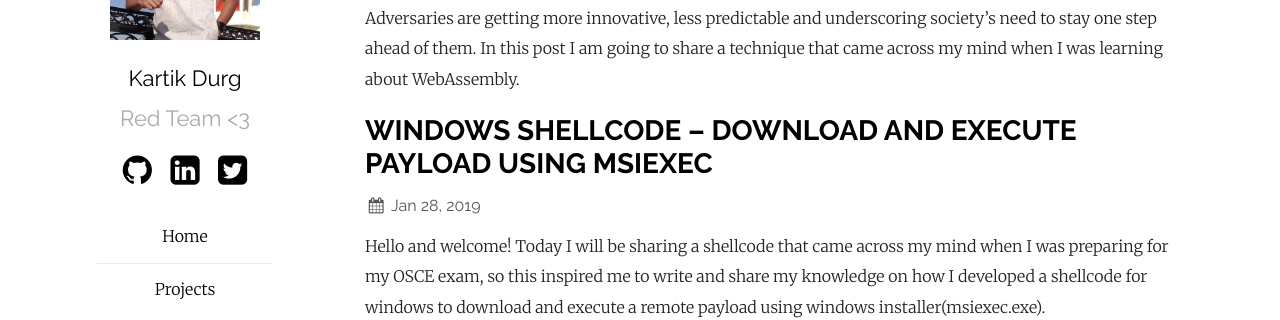
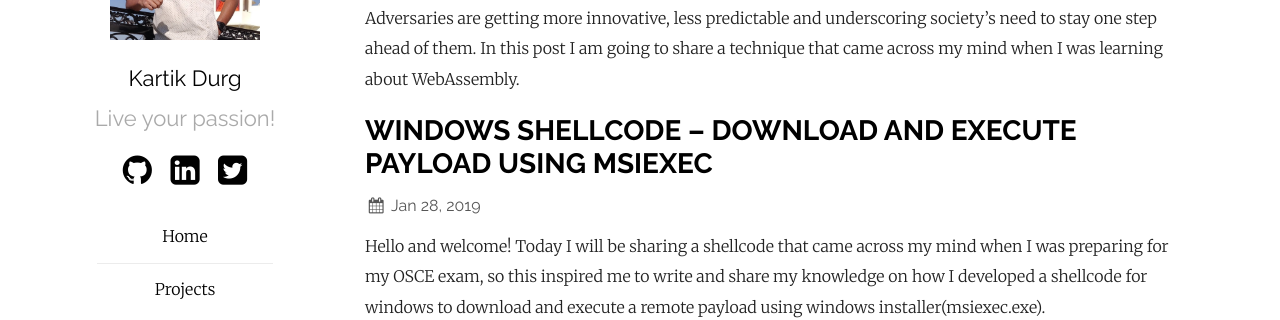
Before and after one commit to kartikdurg/iamroot.github.io, a Jekyll site: the page built from index.html, in a window 1280 px wide. Shown: the part 221-541 px from the top of the page. Built offline with Jekyll 4.4.1, drawn with Linux system fonts in a browser that asks for light colours.

Commit message:
Update _config.yml

```diff
--- a/_config.yml
+++ b/_config.yml
@@ -19,7 +19,7 @@ collections:
 
 plainwhite:
   name: Kartik Durg
-  tagline: Red Team <3
+  tagline: Live your passion!
   date_format: "%b %-d, %Y"
   disqus_shortname: redteam
   analytics_id: UA-176694116-1
```
